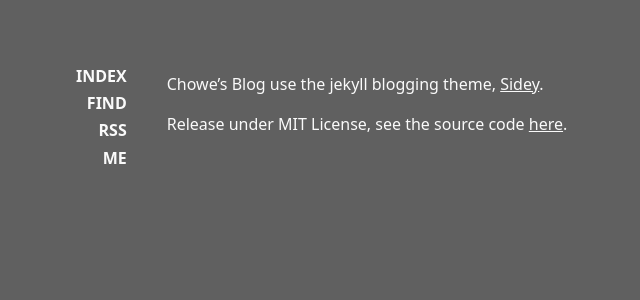
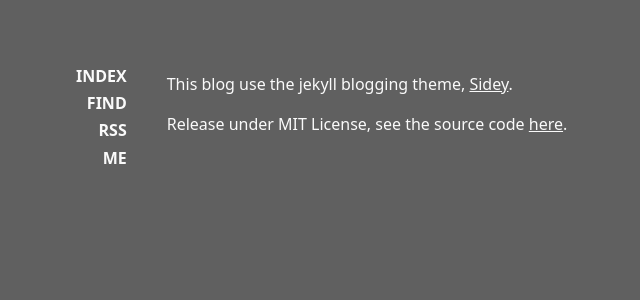
Before and after one commit to fixed-link/fixed-link.com, a Jekyll site: the page built from _pages/about.md, in a window 1280 px wide. Shown: the top 300 px of the page, without its empty margins (116-756 px from the left). Built offline with Jekyll 4.4.1, drawn with Linux system fonts in a browser that asks for light colours.

Commit message:
Update about.md

```diff
--- a/_pages/about.md
+++ b/_pages/about.md
@@ -1,9 +1,9 @@
 ---
 layout: page
-title: Chowe's Blog
+title: about
 ---
 
 
-Chowe's Blog use the jekyll blogging theme, [Sidey](https://github.com/ronv/sidey).
+This blog use the jekyll blogging theme, [Sidey](https://github.com/ronv/sidey).
 
-Release under MIT License, see the source code [here](https://github.com/Chowe911/clog).
+Release under MIT License, see the source code [here](https://git.fixed-link.com).
```
